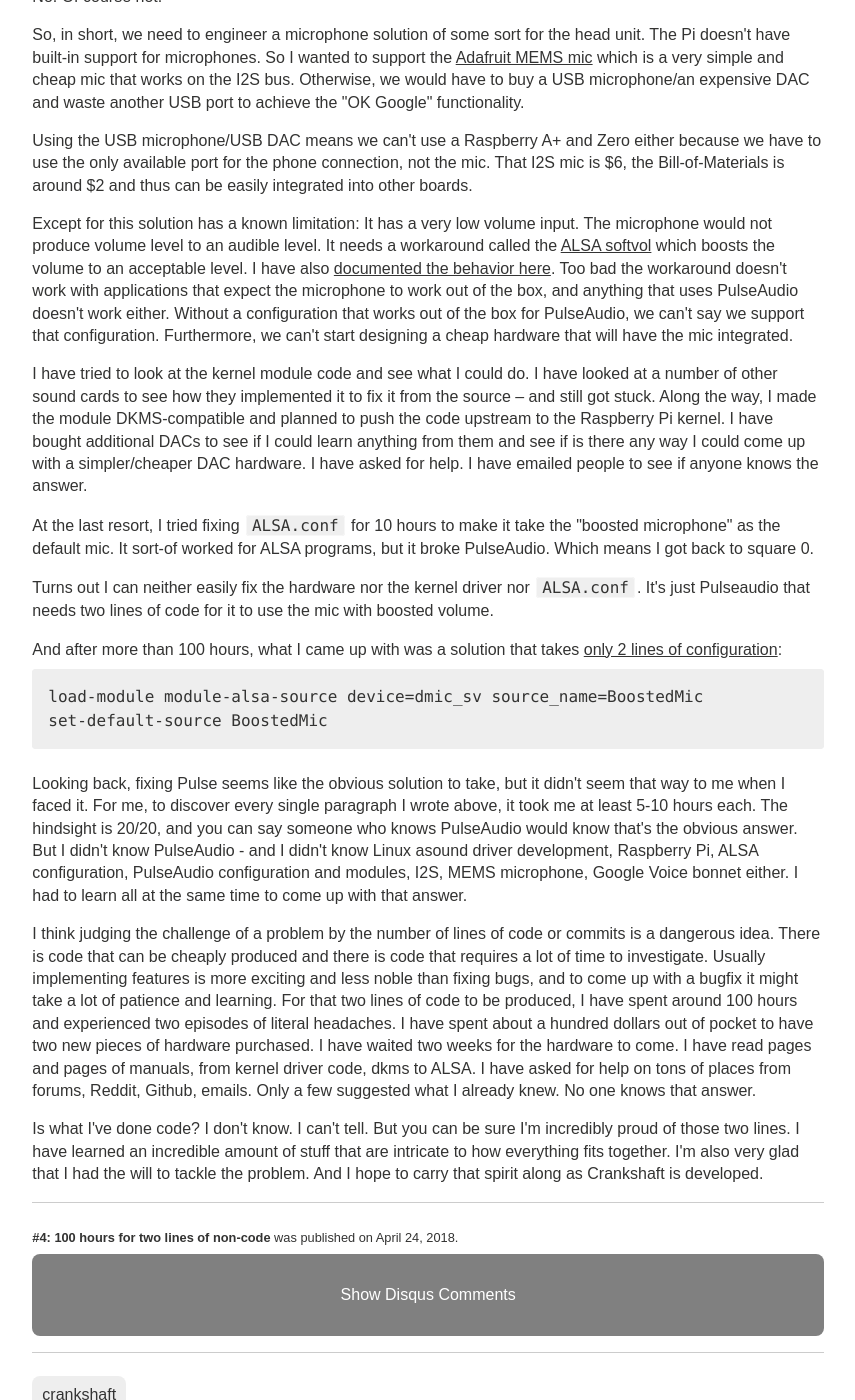
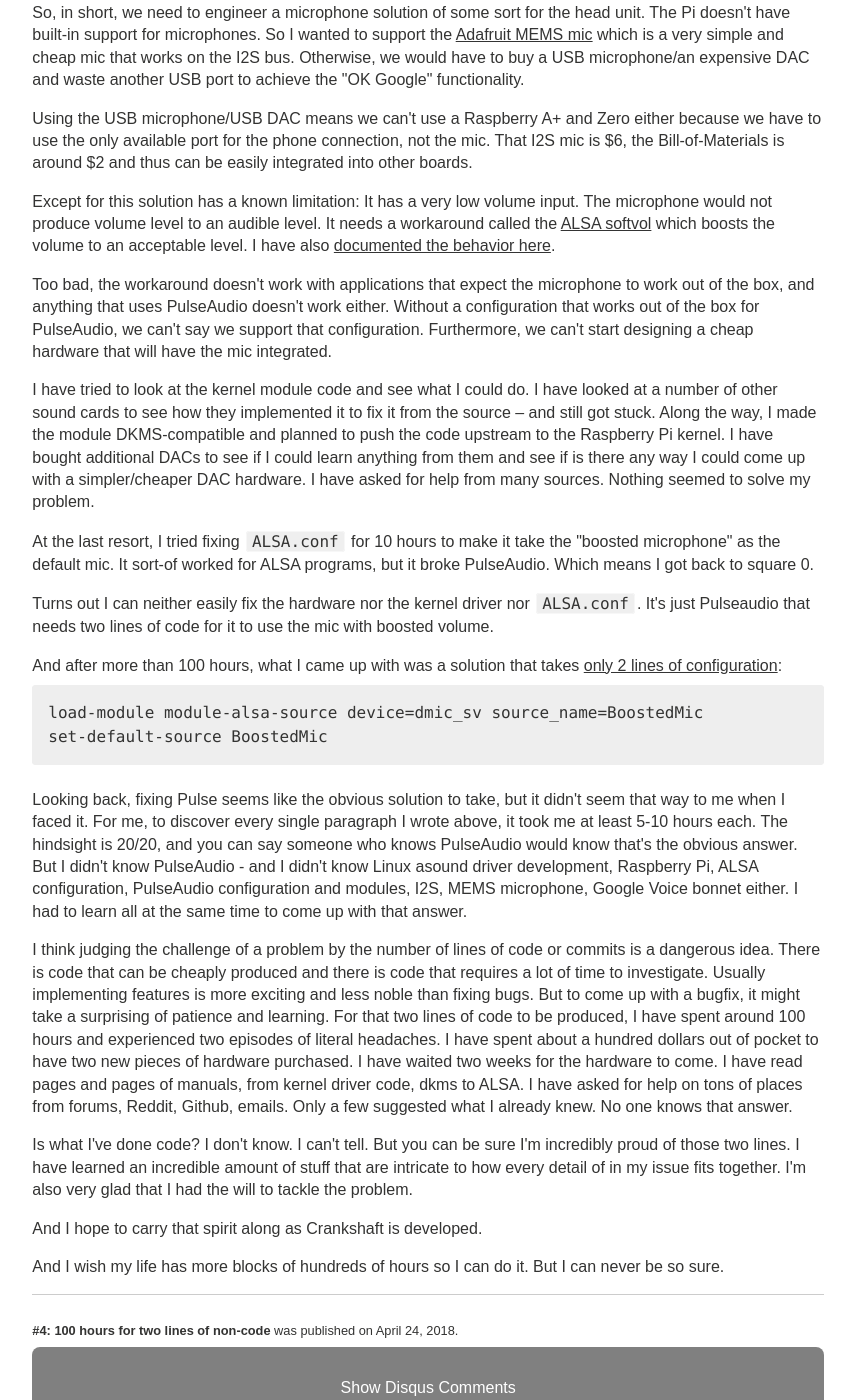
Before and after one commit to htruong/htruong.github.io, a Jekyll site: the page built from _posts/2018-04-24-crankshaft-100-hours-for-two-lines-of-non-code.md, in a window 1280 px wide and 1400 px high, scrolled down 848 px. Shown: the whole window, without its empty margins (316-1171 px from the left). Built offline with Jekyll 4.4.1, drawn with Linux system fonts in a browser that asks for light colours; some of the changed text lies outside the part shown.

Commit message:
[blog] words on crankshaft blog 4

```diff
--- a/_posts/2018-04-24-crankshaft-100-hours-for-two-lines-of-non-code.md
+++ b/_posts/2018-04-24-crankshaft-100-hours-for-two-lines-of-non-code.md
@@ -19,17 +19,19 @@
 
 It has been really quite spectacular how time-consuming things can get. I just moved to a new city, so not so much to do, so I can afford to stay at home and work on Crankshaft in the weekend and at nights.
 
-Recently there has been something itchy for me, that is to support a cheap GPIO microphone for the Pi. The problem was that Google expects the head unit to have a microphone to support voice input, so they disable the phone's microphones input for the "OK Google" command. Although technically the phone can use its microphones, we can't expect Google to help us lifting that (artificial) limitation. The problem was that OpenAuto and aasdk are a reverse-engineered protocol and app.  What will we say to Google? We made this Frankenstein totally-unauthorized reverse-engineered distro that sorts of encouraging people to DIY their car hardware so they can use Android Auto. It totally won't cause you troubles if anything happens to the users. Please help us by allowing the phone to take phone input for "OK Google" on Android Auto?
+Recently, there has been something quite itchy for me, that is I need to support a cheap GPIO microphone for the Pi. The problem was that Google expects the car head unit to have a microphone, so they disable the phone's microphones input for the "OK Google" command. Although technically the phone can use its microphones, we can't expect Google to help us lifting that (artificial) limitation. The problem was that aasdk and OpenAuto are a reverse-engineered protocol and app. What will we say to Google? We made this Frankenstein totally-unauthorized reverse-engineered distro that sorts of encouraging people to DIY their car hardware so they can use Android Auto. It totally won't cause you PR troubles if anything happens to the users. Please help us by allowing the phone to take phone input for "OK Google" on Android Auto?
 
-No. Of course not.
+No. Of course we can't.
 
 So, in short, we need to engineer a microphone solution of some sort for the head unit. The Pi doesn't have built-in support for microphones. So I wanted to support the [Adafruit MEMS mic](https://www.adafruit.com/product/3421) which is a very simple and cheap mic that works on the I2S bus. Otherwise, we would have to buy a USB microphone/an expensive DAC and waste another USB port to achieve the "OK Google" functionality.
 
 Using the USB microphone/USB DAC means we can't use a Raspberry A+ and Zero either because we have to use the only available port for the phone connection, not the mic. That I2S mic is $6, the Bill-of-Materials is around $2 and thus can be easily integrated into other boards.
 
-Except for this solution has a known limitation: It has a very low volume input. The microphone would not produce volume level to an audible level. It needs a workaround called the [ALSA softvol](https://learn.adafruit.com/adafruit-i2s-mems-microphone-breakout/raspberry-pi-wiring-and-test) which boosts the volume to an acceptable level. I have also [documented the behavior here](https://github.com/htruong/snd-i2s_rpi). Too bad the workaround doesn't work with applications that expect the microphone to work out of the box, and anything that uses PulseAudio doesn't work either. Without a configuration that works out of the box for PulseAudio, we can't say we support that configuration. Furthermore, we can't start designing a cheap hardware that will have the mic integrated.
+Except for this solution has a known limitation: It has a very low volume input. The microphone would not produce volume level to an audible level. It needs a workaround called the [ALSA softvol](https://learn.adafruit.com/adafruit-i2s-mems-microphone-breakout/raspberry-pi-wiring-and-test) which boosts the volume to an acceptable level. I have also [documented the behavior here](https://github.com/htruong/snd-i2s_rpi).
 
-I have tried to look at the kernel module code and see what I could do. I have looked at a number of other sound cards to see how they implemented it to fix it from the source -- and still got stuck. Along the way, I made the module DKMS-compatible and planned to push the code upstream to the Raspberry Pi kernel. I have bought additional DACs to see if I could learn anything from them and see if is there any way I could come up with a simpler/cheaper DAC hardware. I have asked for help. I have emailed people to see if anyone knows the answer.
+Too bad, the workaround doesn't work with applications that expect the microphone to work out of the box, and anything that uses PulseAudio doesn't work either. Without a configuration that works out of the box for PulseAudio, we can't say we support that configuration. Furthermore, we can't start designing a cheap hardware that will have the mic integrated.
+
+I have tried to look at the kernel module code and see what I could do. I have looked at a number of other sound cards to see how they implemented it to fix it from the source -- and still got stuck. Along the way, I made the module DKMS-compatible and planned to push the code upstream to the Raspberry Pi kernel. I have bought additional DACs to see if I could learn anything from them and see if is there any way I could come up with a simpler/cheaper DAC hardware. I have asked for help from many sources. Nothing seemed to solve my problem.
 
 At the last resort, I tried fixing `ALSA.conf` for 10 hours to make it take the "boosted microphone" as the default mic. It sort-of worked for ALSA programs, but it broke PulseAudio. Which means I got back to square 0.
 
@@ -44,6 +46,10 @@
 
 Looking back, fixing Pulse seems like the obvious solution to take, but it didn't seem that way to me when I faced it. For me, to discover every single paragraph I wrote above, it took me at least 5-10 hours each. The hindsight is 20/20, and you can say someone who knows PulseAudio would know that's the obvious answer. But I didn't know PulseAudio - and I didn't know Linux asound driver development, Raspberry Pi, ALSA configuration, PulseAudio configuration and modules, I2S, MEMS microphone, Google Voice bonnet either. I had to learn all at the same time to come up with that answer.
 
-I think judging the challenge of a problem by the number of lines of code or commits is a dangerous idea. There is code that can be cheaply produced and there is code that requires a lot of time to investigate. Usually implementing features is more exciting and less noble than fixing bugs, and to come up with a bugfix it might take a lot of patience and learning. For that two lines of code to be produced, I have spent around 100 hours and experienced two episodes of literal headaches. I have spent about a hundred dollars out of pocket to have two new pieces of hardware purchased. I have waited two weeks for the hardware to come. I have read pages and pages of manuals, from kernel driver code, dkms to ALSA. I have asked for help on tons of places from forums, Reddit, Github, emails. Only a few suggested what I already knew. No one knows that answer.
+I think judging the challenge of a problem by the number of lines of code or commits is a dangerous idea. There is code that can be cheaply produced and there is code that requires a lot of time to investigate. Usually implementing features is more exciting and less noble than fixing bugs. But to come up with a bugfix, it might take a surprising of patience and learning. For that two lines of code to be produced, I have spent around 100 hours and experienced two episodes of literal headaches. I have spent about a hundred dollars out of pocket to have two new pieces of hardware purchased. I have waited two weeks for the hardware to come. I have read pages and pages of manuals, from kernel driver code, dkms to ALSA. I have asked for help on tons of places from forums, Reddit, Github, emails. Only a few suggested what I already knew. No one knows that answer.
 
-Is what I've done code? I don't know. I can't tell. But you can be sure I'm incredibly proud of those two lines. I have learned an incredible amount of stuff that are intricate to how everything fits together. I'm also very glad that I had the will to tackle the problem. And I hope to carry that spirit along as Crankshaft is developed.
+Is what I've done code? I don't know. I can't tell. But you can be sure I'm incredibly proud of those two lines. I have learned an incredible amount of stuff that are intricate to how every detail of in my issue fits together. I'm also very glad that I had the will to tackle the problem.
+
+And I hope to carry that spirit along as Crankshaft is developed.
+
+And I wish my life has more blocks of hundreds of hours so I can do it. But I can never be so sure.
```
Also changed, not shown: other parts of _posts/2018-04-24-crankshaft-100-hours-for-two-lines-of-non-code.md (+1 -1 lines).
